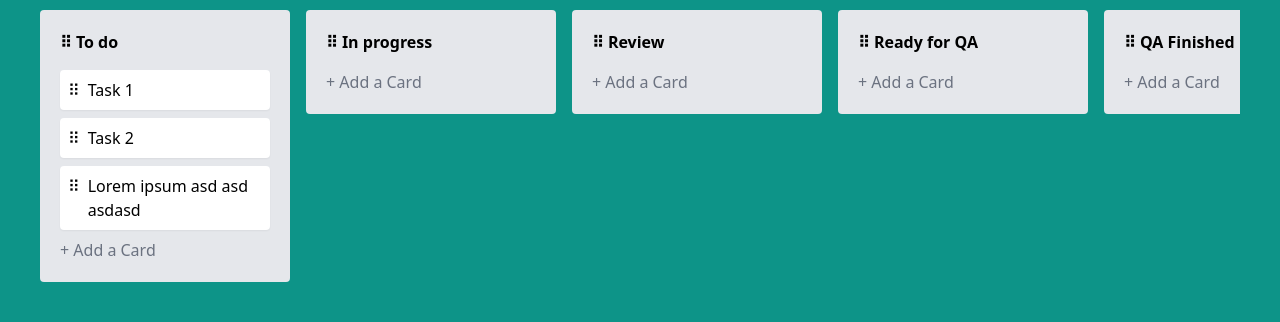
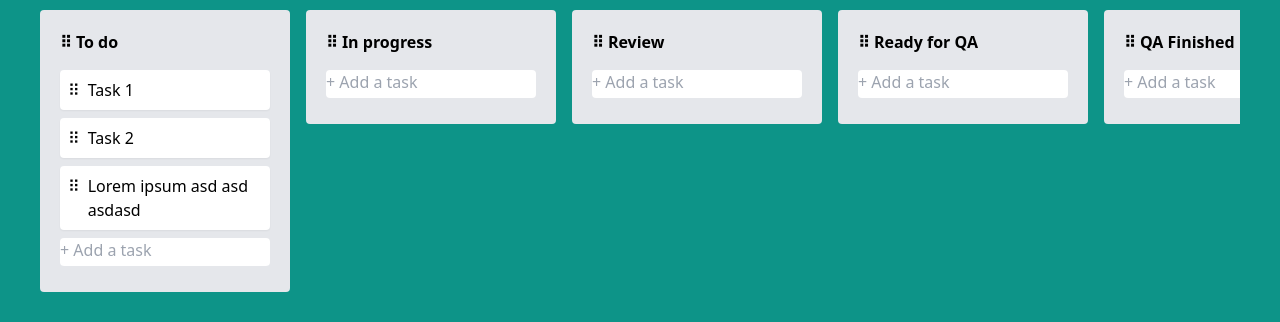
Before and after one commit to elvisss/trello-board-nuxt, a Nuxt app: page / in a window 1280 px wide. Shown: the part 220-542 px from the top of the page. Built offline with nearby package versions, Linux system fonts and the light colour scheme.

Commit message:
Add NewTask component and update TrelloBoard.vue to use it

```diff
--- /dev/null
+++ b/components/NewTask.vue
@@ -0,0 +1,42 @@
+<template>
+  <div>
+    <textarea
+      v-model="title"
+      @keydown.tab="creatTask"
+      @keyup.enter="creatTask"
+      class="focus:bg-white focus:shadow resize-none rounded w-full border-none"
+      :class="{
+        'h-7': !focused,
+        'h-28': focused,
+      }"
+      style="outline: none !important"
+      @focus="focused = true"
+      @blur="focused = false"
+      :placeholder="!focused ? '+ Add a task' : 'Enter a title for this card'"
+    />
+  </div>
+</template>
+
+<script setup lang="ts">
+import { nanoid } from 'nanoid'
+import type { Task } from '@/types'
+
+const emit = defineEmits<{
+  (e: 'add', payload: Task): void
+}>()
+
+const focused = ref(false)
+const title = ref('')
+
+function creatTask(e: Event) {
+  if (title.value.trim()) {
+    e.preventDefault()
+    emit('add', {
+      id: nanoid(),
+      title: title.value,
+      createdAt: new Date(),
+    })
+    title.value = ''
+  }
+}
+</script>
--- a/components/TrelloBoard.vue
+++ b/components/TrelloBoard.vue
@@ -33,7 +33,7 @@
           </template>
         </draggable>
         <footer>
-          <button class="text-gray-500">+ Add a Card</button>
+          <NewTask @add="$event => column.tasks.push($event)" />
         </footer>
       </div>
     </template>
@@ -84,4 +84,15 @@ const columns = reactive<Column[]>([
     tasks: [],
   },
 ])
+
+function addCard (columnId: string) {
+  const column = columns.find((column) => column.id === columnId)
+  if (!column) return
+
+  column.tasks.push({
+    id: nanoid(),
+    title: 'New Task',
+    createdAt: new Date(),
+  })
+}
 </script>
```
